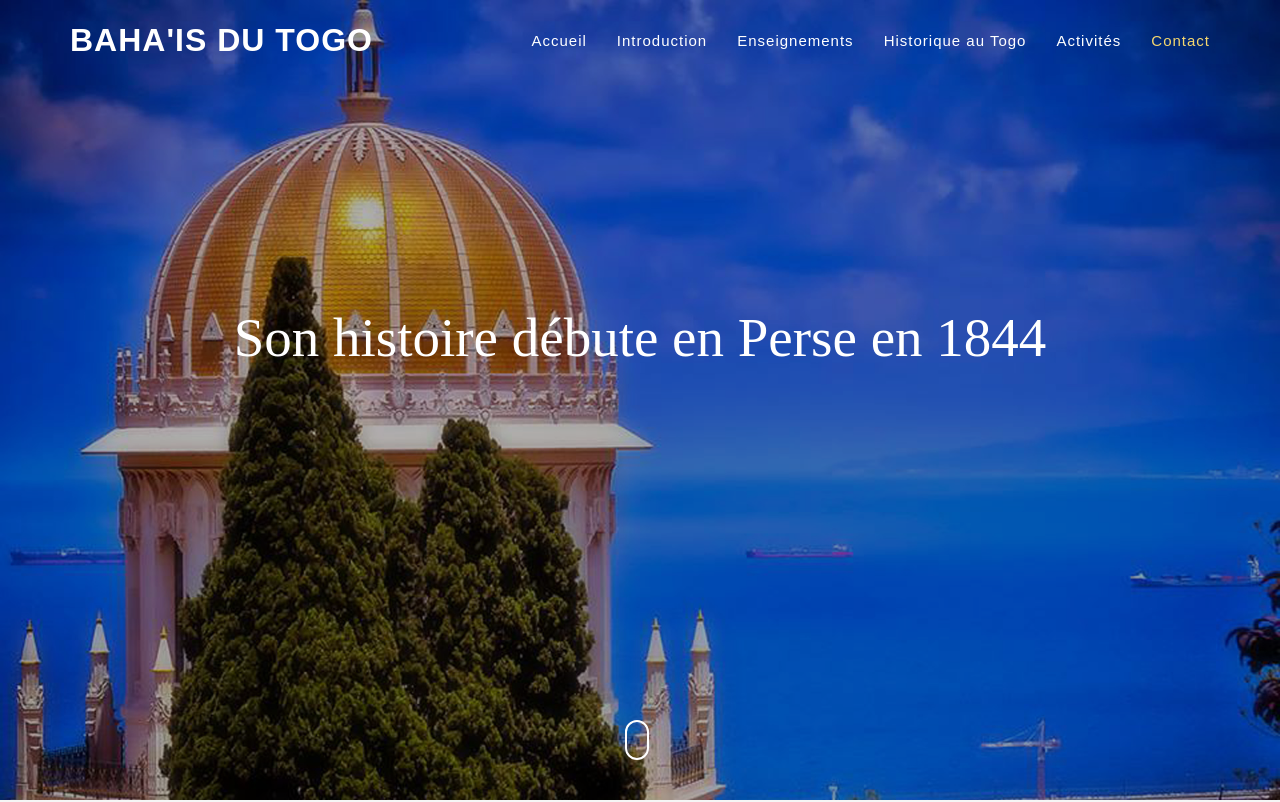
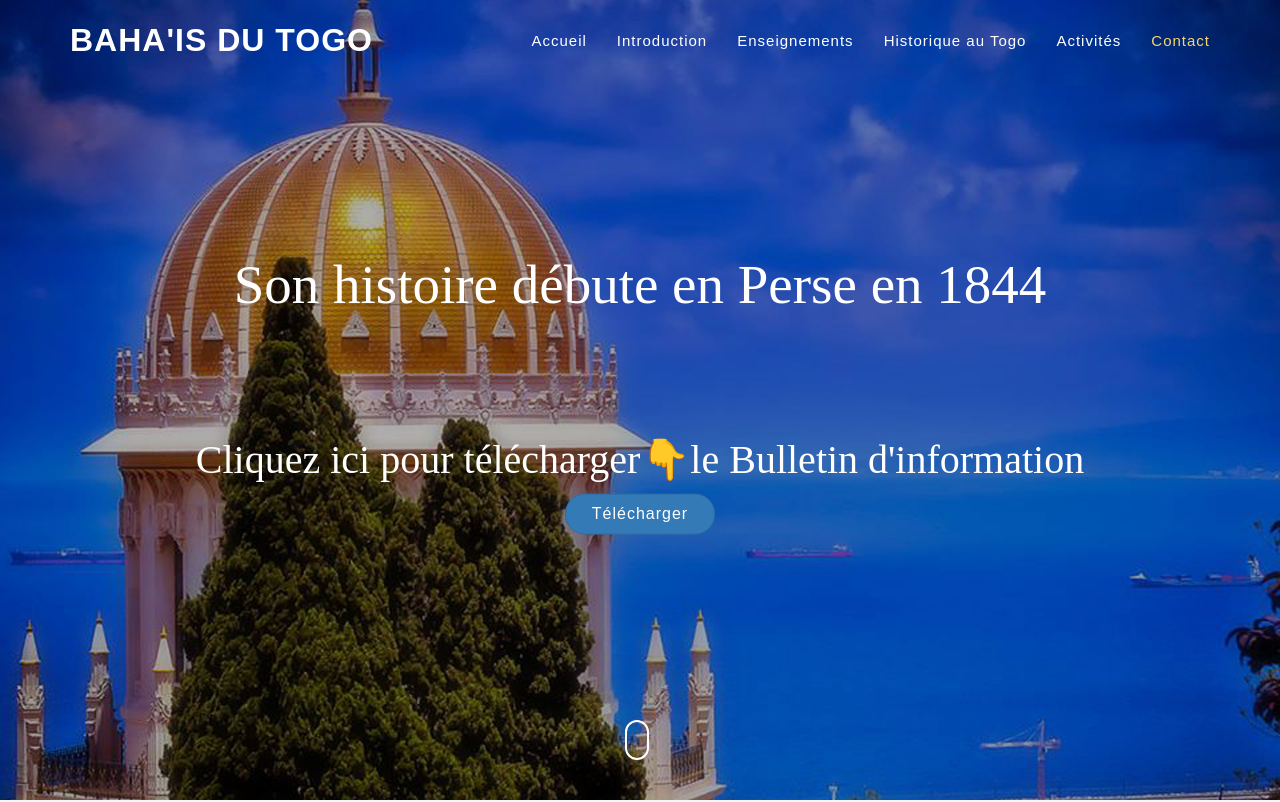
Before and after one commit to 70-DIDIER/bahai-togo, a plain HTML site: page index.html in a window 1280 px wide. Shown: the top 802 px of the page. Drawn offline with Linux system fonts and the light colour scheme; some packages are replaced by stand-ins of ours; a script that the page names is missing; files whose address does not match are found by name.

Commit message:
upadate file

```diff
--- /dev/null
+++ b/assets/css/styleup.css
@@ -0,0 +1,7 @@
+/* le css suplémentaire */
+.text-blanc {
+    color: #fff !important;
+}
+.btn-rounded {
+    border-radius: 20px;
+}
--- a/index.html
+++ b/index.html
@@ -54,16 +54,11 @@
 
 	<!-- Custom styles CSS -->
 	<link href="assets/css/style.css" rel="stylesheet" media="screen">
+	<!-- le css de mise à jours -->
+	 <link rel="stylesheet" href="assets\css\styleup.css">
 </head>
 <body>
 
-	<!-- Preloader -->
-
-	<div id="preloader">
-		<div id="status">
-			<div class="status-mes"></div>
-		</div>
-	</div>
 
 	<!-- Navigation start -->
 
@@ -127,12 +122,16 @@
 					<h1 class="intro-title">Bahá’u’lláh a proclamé être le porteur d'un nouveau message divin, dont la finalité est d’établir l’unité des peuples de la terre.</h1>
 				</div>
 			</div><!-- .intro-slider -->
-
+			<div class="text-center text-blanc fw-bold owl-item">
+				<h3><a href="" class="fw-bold text-blanc">Cliquez ici pour télécharger👇le Bulletin d'information</a></h3>
+				<p><a href="pdf\Bulletin d'information N° 08 - du 25 février 2025 (Projet).pdf" class="btn btn-primary btn-rounded" target="_blank">Télécharger</a></p>
+			</div>
 		</div><!-- .intro -->
 
 		<div class="mouse-icon">
 			<div class="wheel"></div>
 		</div>
+
 
 	</section>
 
@@ -417,7 +416,7 @@ Dr. Khelghati Amru’llah, Michel Attigah, Bruno Adjakly, George Allen, Merlo Mu
 					<div class="module-header wow fadeInUp">
 						<h2 class="module-title">ACTIVITES</h2>
 						<h3 class="module-subtitle">Engagements dans la vie de la société</h3>
-						<a href="/pdf/Bulletin d'information N° 08 - du 25 février 2025 (Projet).pdf" class="btn btn-primary">dowloand</a>
+						<a href="/pdf/Bulletin d'information N° 08 - du 25 février 2025 (Projet).pdf" class="btn btn-primary" target="_blank">dowloand</a>
 					</div>
 				</div>
 			</div><!-- .row -->
```
